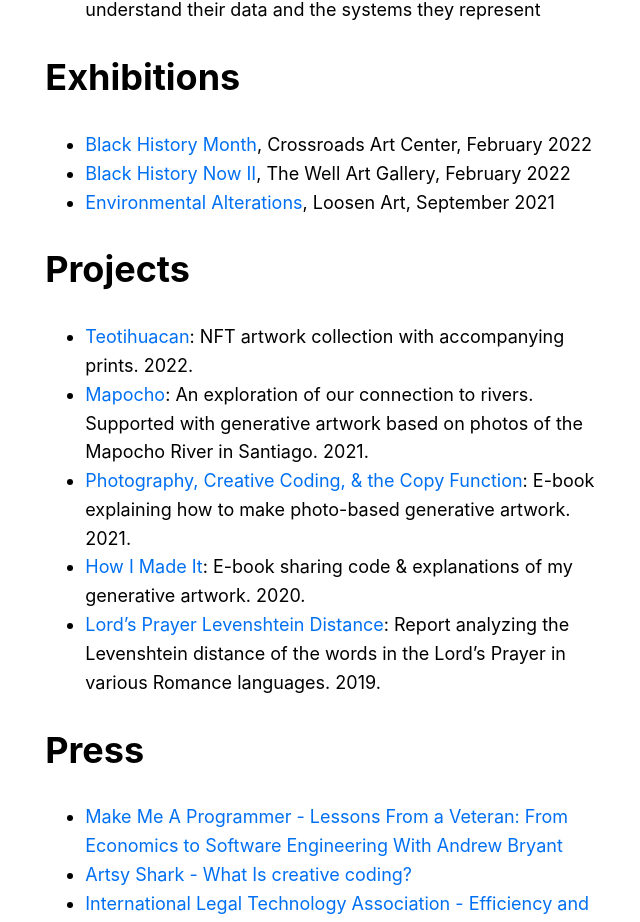
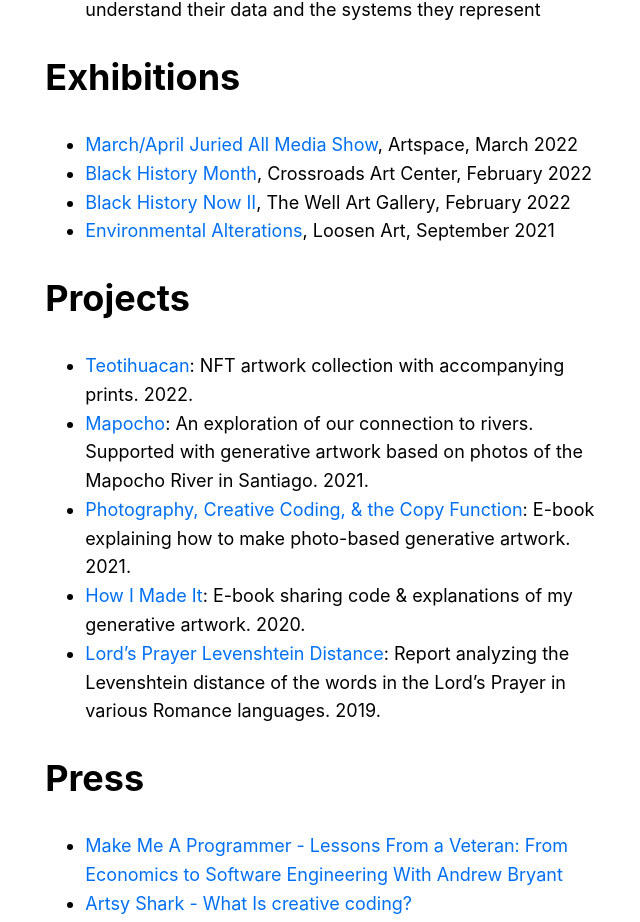
Before and after one commit to apbryant/website, a Next.js app: page /cv in a window 1280 px wide. Shown: the part 1595-2517 px from the top of the page, without its empty margins (308-948 px from the left). Built offline with nearby package versions, Linux system fonts and the light colour scheme.

Commit message:
add exhibition to cv

```diff
--- a/pages/cv.js
+++ b/pages/cv.js
@@ -33,6 +33,7 @@ export default function CV() {
 
       <h1>Exhibitions</h1>
 	<ul>
+  <li><a href="http://artspacegallery.org/2022/exhibits/all_media_march_april/">March/April Juried All Media Show</a>, Artspace, March 2022</li>
 	<li><a href="https://www.crossroadsartcenter.com/collections/black-history-month-call-for-artists-and-online-exhibition">Black History Month</a>, Crossroads Art Center, February 2022</li>
 	<li><a href="https://www.thewellartgallery.com/">Black History Now II</a>, The Well Art Gallery, February 2022</li>
 	<li><a href="https://www.loosenart.com/blogs/magazine/environmental-alterations">Environmental Alterations</a>, Loosen Art, September 2021</li>
```
